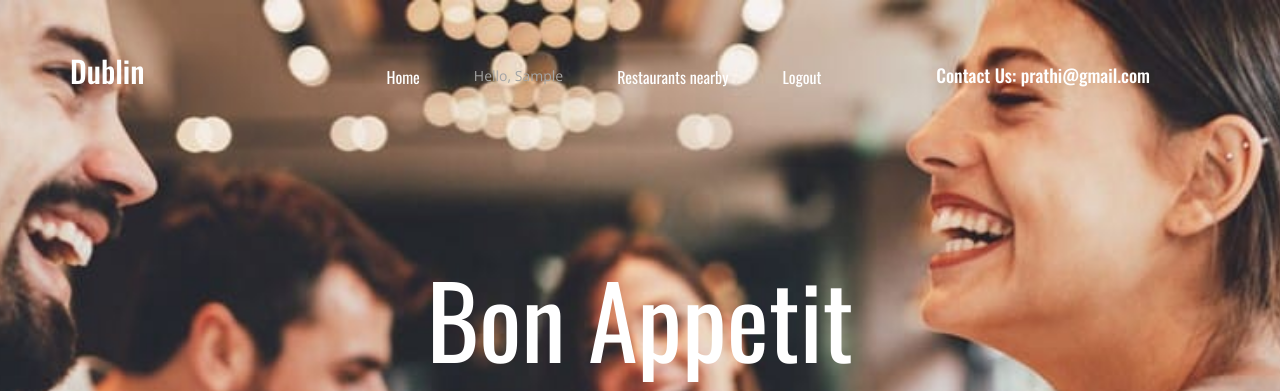
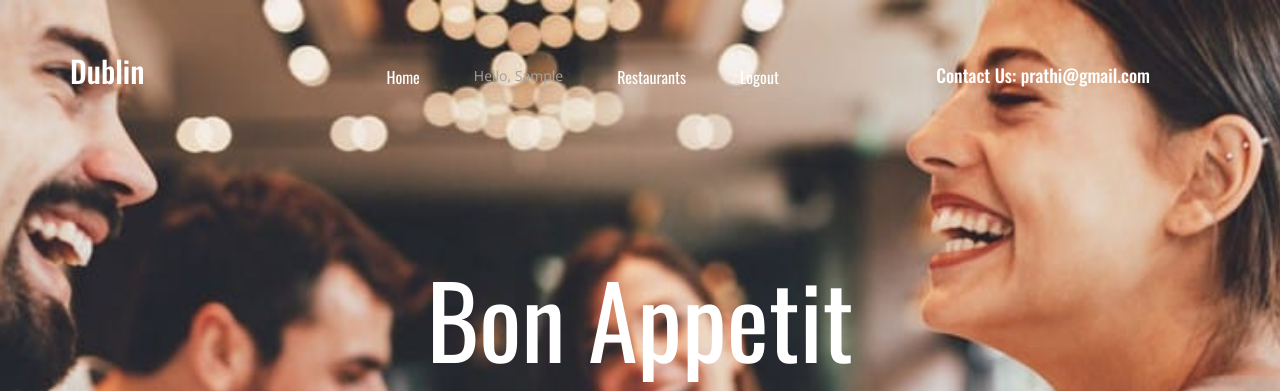
Before and after one commit to PrathistaS/Restaurant, a Django app: page / in a window 1280 px wide. Shown: the top 391 px of the page. Run offline with Django 3.2, Linux system fonts and the light colour scheme; the visitor is signed in with stand-in values (Sample User, id 1); data that the repository does not hold is empty; some libraries are stand-ins or nearby versions.

Commit message:
name change

```diff
--- a/templates/index.html
+++ b/templates/index.html
@@ -139,7 +139,7 @@ p {
 
 										{% if user.is_authenticated %}
 										<li>Hello, {{user.first_name}}</li>
-											<li><a href="accounts/destination">Restaurants nearby</a></li>
+											<li><a href="accounts/destination">Restaurants</a></li>
 											<li><a href="accounts/logout">Logout</a></li>
 										{% else %}
 										<li><a href="accounts/register">Register</a></li>
```
